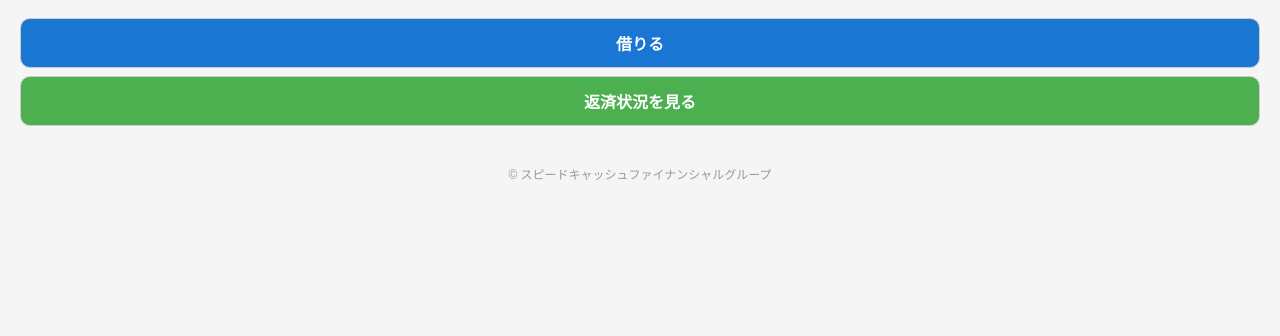
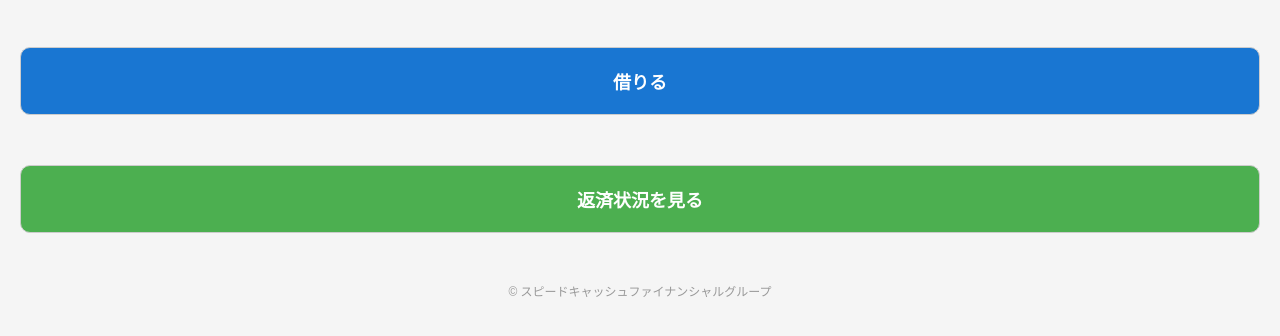
Before and after one commit to Yamamotomic-sudo/carimo, a plain HTML site: page index.html in a window 1280 px wide. Shown: the part 96-432 px from the top of the page. Drawn offline with Linux system fonts and the light colour scheme.

Commit message:
Add files via upload

```diff
--- a/style.css
+++ b/style.css
@@ -11,6 +11,14 @@ body {
 h1, h2 {
   color: #111;
   text-align: center;
+}
+
+/* Welcome画面のボタン */
+#welcome button {
+  margin: 50px 0; /* 上下の余白を増やす */
+  padding: 20px;
+  font-size: 18px;
+  border-radius: 10px;
 }
 
 /* 画面切り替え */
```
